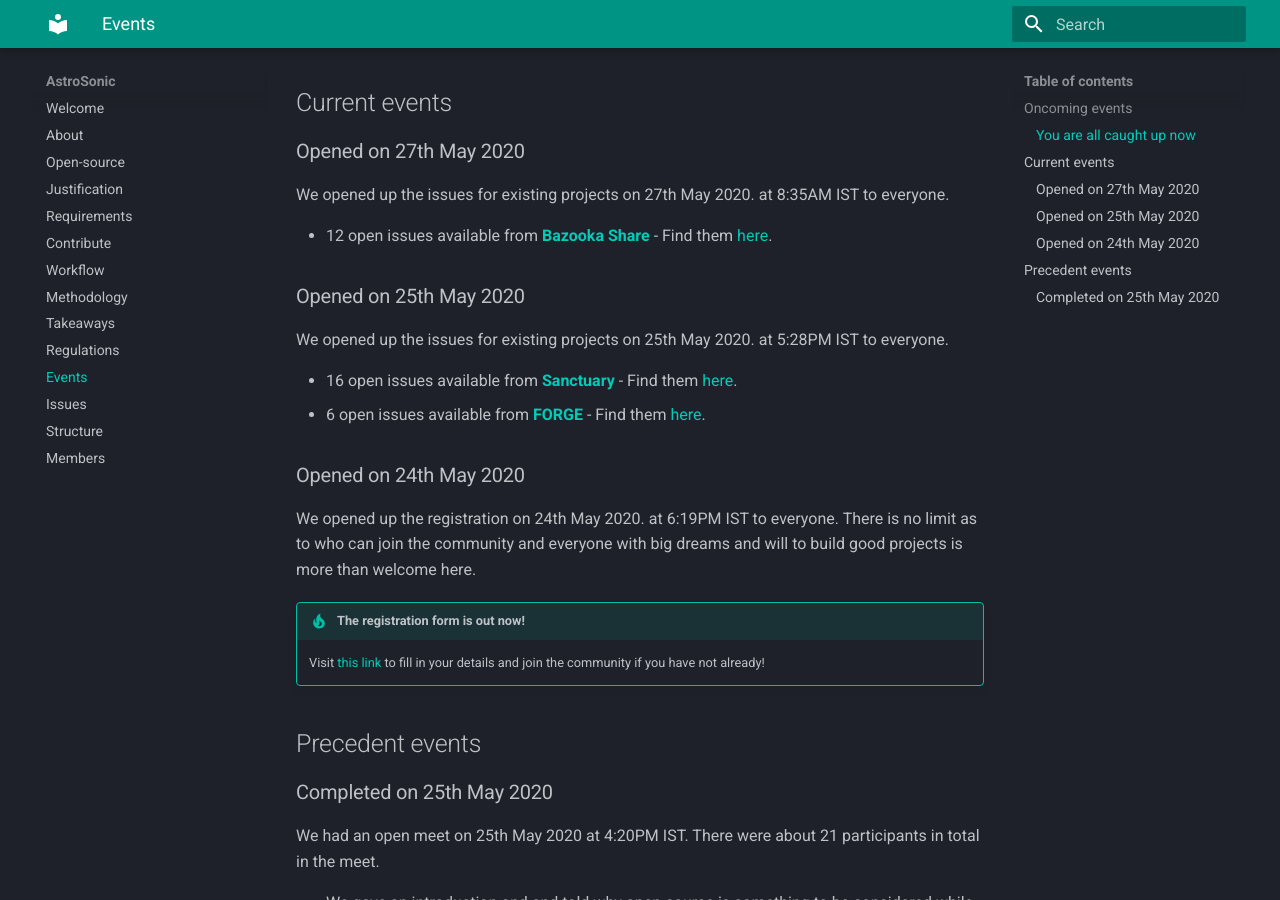
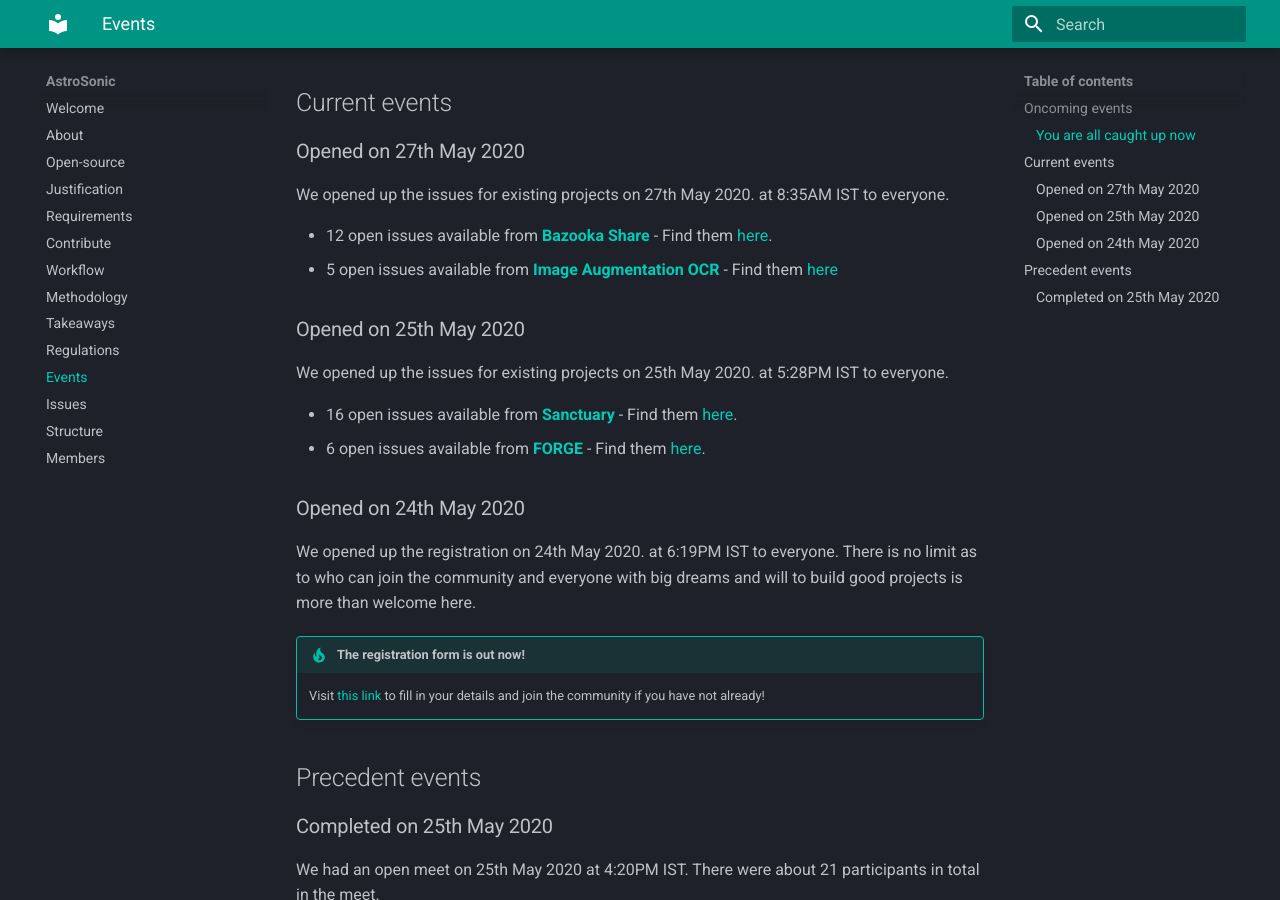
Before and after one commit to astrosonic/community-website, an MkDocs documentation site: the page built from docs/event.md, in a window 1280 px wide and 900 px high, scrolled down 464 px. Built offline with MkDocs 1.6.1 and Material for MkDocs 9.7.7, drawn with Linux system fonts in a browser that asks for light colours.

Commit message:
Added release issues event

```diff
--- a/docs/event.md
+++ b/docs/event.md
@@ -15,13 +15,14 @@
 ### Opened on 27th May 2020
 We opened up the issues for existing projects on 27th May 2020. at 8:35AM IST to everyone.
 
-* 12 open issues available from [**Bazooka Share**](https://github.com/astrosonic/bazooka-share) - Find them [here](probs.md#bazooka-share).
+* 12 open issues available from [**Bazooka Share**](https://github.com/astrosonic/bazooka-share) - Find them [here](probs.md#bazooka-share-12-issues-available).
+* 5 open issues available from [**Image Augmentation OCR**](https://github.com/astrosonic/Image-Augmentation-OCR) - Find them [here](probs.md#image-augmentation-ocr-5-issues-available)
 
 ### Opened on 25th May 2020
 We opened up the issues for existing projects on 25th May 2020. at 5:28PM IST to everyone.
 
-* 16 open issues available from [**Sanctuary**](https://github.com/astrosonic/sanctuary) - Find them [here](probs.md#sanctuary).
-* 6 open issues available from [**FORGE**](https://github/astrosonic/forge) - Find them [here](probs.md#forge).
+* 16 open issues available from [**Sanctuary**](https://github.com/astrosonic/sanctuary) - Find them [here](probs.md#sanctuary-19-issues-available).
+* 6 open issues available from [**FORGE**](https://github/astrosonic/forge) - Find them [here](probs.md#forge-6-issues-available).
 
 ### Opened on 24th May 2020
 We opened up the registration on 24th May 2020. at 6:19PM IST to everyone. There is no limit as to who can join the community and everyone with big dreams and will to build good projects is more than welcome here.
```
